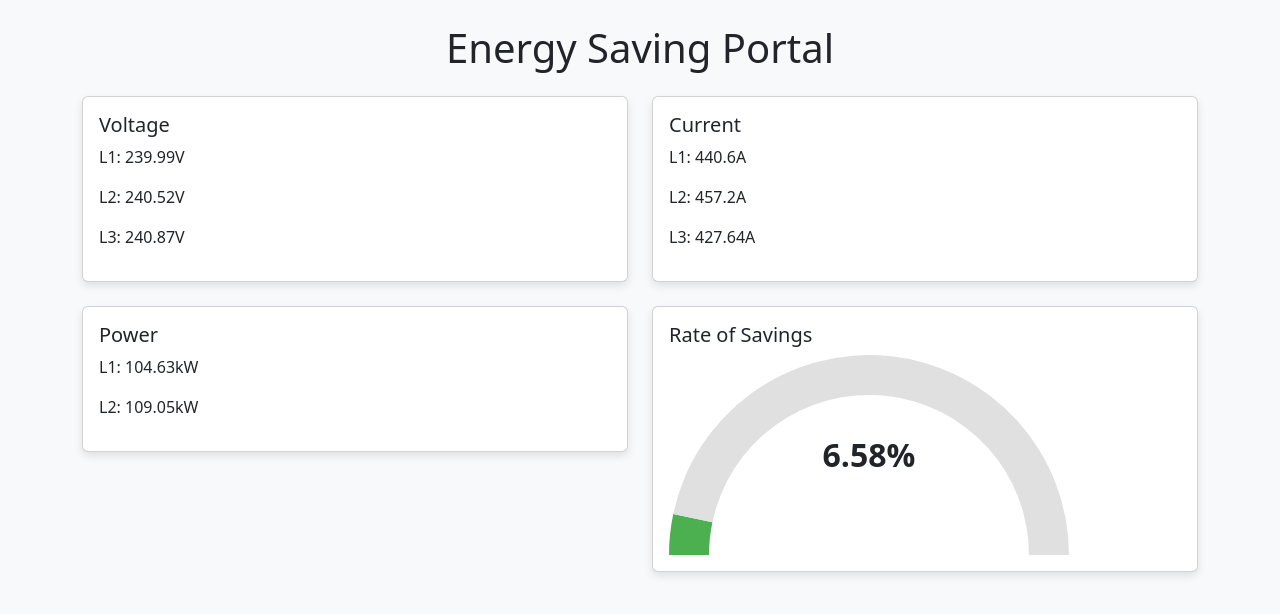
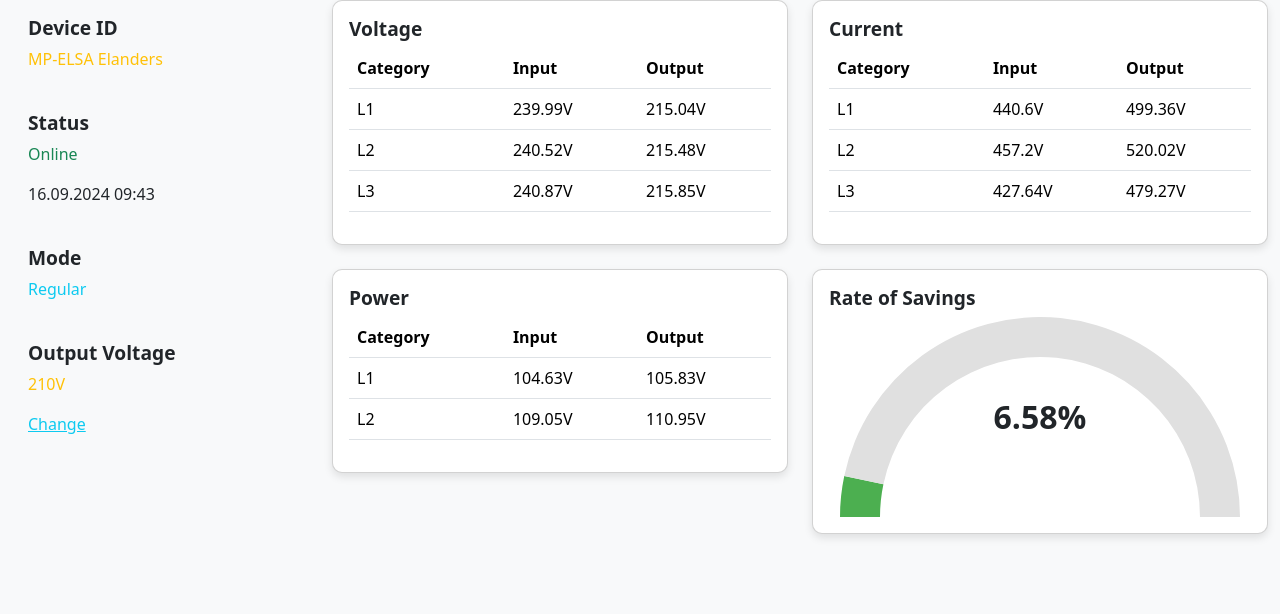
Before and after one commit to shinydidde/energy-saving-portal, a Next.js app: page / in a window 1280 px wide. Shown: the top 614 px of the page. Built offline with nearby package versions, Linux system fonts and the light colour scheme.

Commit message:
line chart and tables added

```diff
--- a/components/Dashboard.tsx
+++ b/components/Dashboard.tsx
@@ -1,103 +1,51 @@
 // components/Dashboard.tsx
-import React, { useEffect, useState } from 'react';
-import axios from 'axios';
+import React from 'react';
+import Sidebar from './Sidebar';
+import MetricCard from './MetricCard';
 import GaugeChart from './GaugeChart';
 
-interface Voltage {
-  L1: number;
-  L2: number;
-  L3: number;
-}
+export default function Dashboard() {
+  const voltageMetrics = [
+    { name: 'L1', input: 239.99, output: 215.04 },
+    { name: 'L2', input: 240.52, output: 215.48 },
+    { name: 'L3', input: 240.87, output: 215.85 },
+  ];
 
-interface Current {
-  L1: number;
-  L2: number;
-  L3: number;
-}
+  const currentMetrics = [
+    { name: 'L1', input: 440.60, output: 499.36 },
+    { name: 'L2', input: 457.20, output: 520.02 },
+    { name: 'L3', input: 427.64, output: 479.27 },
+  ];
 
-interface Power {
-  L1: number;
-  L2: number;
-}
-
-interface Data {
-  voltage?: Voltage;
-  current?: Current;
-  power?: Power;
-  rate_of_savings?: number;
-}
-
-export default function Dashboard() {
-  const [data, setData] = useState<Data>({});
-
-  useEffect(() => {
-    axios.get('/api/data').then((response) => setData(response.data));
-  }, []);
+  const powerMetrics = [
+    { name: 'L1', input: 104.63, output: 105.83 },
+    { name: 'L2', input: 109.05, output: 110.95 },
+  ];
 
   return (
-    <div className="container mt-4">
-      <h1 className="text-center mb-4">Energy Saving Portal</h1>
-
+    <div className="container-fluid">
+      <div className="row">
+        <div className="col-md-3">
+          <Sidebar />
+        </div>
+        <div className="col-md-9">
           <div className="row">
             <div className="col-md-6">
-          <div className="card mb-4">
-            <div className="card-body">
-              <h5 className="card-title">Voltage</h5>
-              {data.voltage ? (
-                <div>
-                  <p>L1: {data.voltage.L1}V</p>
-                  <p>L2: {data.voltage.L2}V</p>
-                  <p>L3: {data.voltage.L3}V</p>
+              <MetricCard title="Voltage" metrics={voltageMetrics} />
             </div>
-              ) : (
-                <p>Loading...</p>
-              )}
+            <div className="col-md-6">
+              <MetricCard title="Current" metrics={currentMetrics} />
             </div>
+            <div className="col-md-6">
+              <MetricCard title="Power" metrics={powerMetrics} />
             </div>
-        </div>
-
-        <div className="col-md-6">
-          <div className="card mb-4">
-            <div className="card-body">
-              <h5 className="card-title">Current</h5>
-              {data.current ? (
-                <div>
-                  <p>L1: {data.current.L1}A</p>
-                  <p>L2: {data.current.L2}A</p>
-                  <p>L3: {data.current.L3}A</p>
-                </div>
-              ) : (
-                <p>Loading...</p>
-              )}
-            </div>
-          </div>
-        </div>
-
-        <div className="col-md-6">
-          <div className="card mb-4">
-            <div className="card-body">
-              <h5 className="card-title">Power</h5>
-              {data.power ? (
-                <div>
-                  <p>L1: {data.power.L1}kW</p>
-                  <p>L2: {data.power.L2}kW</p>
-                </div>
-              ) : (
-                <p>Loading...</p>
-              )}
-            </div>
-          </div>
-        </div>
-
             <div className="col-md-6">
               <div className="card mb-4">
                 <div className="card-body">
                   <h5 className="card-title">Rate of Savings</h5>
-              {data.rate_of_savings !== undefined ? (
-                <GaugeChart savings={data.rate_of_savings} />
-              ) : (
-                <p>Loading...</p>
-              )}
+                  <GaugeChart savings={6.58} />
+                </div>
+              </div>
             </div>
           </div>
         </div>
--- a/components/GaugeChart.tsx
+++ b/components/GaugeChart.tsx
@@ -14,12 +14,12 @@ export default function GaugeChart({ savings }: GaugeChartProps) {
   const data = {
     datasets: [
       {
-        data: [savings, 100 - savings], // Savings and remaining percentage
-        backgroundColor: ['#4caf50', '#e0e0e0'], // Green and light grey
-        borderWidth: 0, // No borders
-        cutout: '80%', // The hole in the middle
-        rotation: -90, // Start the chart at the top
-        circumference: 180, // Only draw half the chart (180 degrees)
+        data: [savings, 100 - savings],
+        backgroundColor: ['#4caf50', '#e0e0e0'],
+        borderWidth: 0,
+        cutout: '80%',
+        rotation: -90,
+        circumference: 180,
       },
     ],
   };
@@ -28,15 +28,11 @@ export default function GaugeChart({ savings }: GaugeChartProps) {
     responsive: true,
     maintainAspectRatio: false,
     plugins: {
-      legend: {
-        display: false, // Hide the legend
-      },
-      tooltip: {
-        enabled: false, // Disable tooltips
-      },
+      legend: { display: false },
+      tooltip: { enabled: false },
     },
-    rotation: -90, // Start from the top
-    circumference: 180, // Half circle
+    rotation: -90,
+    circumference: 180,
   };
 
   return (
@@ -48,7 +44,6 @@ export default function GaugeChart({ savings }: GaugeChartProps) {
           top: '50%',
           left: '50%',
           transform: 'translate(-50%, -50%)',
-          textAlign: 'center',
           fontSize: '2rem',
           fontWeight: 'bold',
         }}
--- /dev/null
+++ b/components/MetricCard.tsx
@@ -0,0 +1,43 @@
+// components/MetricCard.tsx
+import React from 'react';
+import { useRouter } from 'next/router';
+
+interface MetricCardProps {
+  title: string;
+  metrics: { name: string, input: number, output: number }[];
+}
+
+export default function MetricCard({ title, metrics }: MetricCardProps) {
+  const router = useRouter();
+
+  const handleRowClick = (metricName: string) => {
+    // Navigate to the line chart page with the metric name as query
+    router.push(`/metric?name=${metricName}`);
+  };
+
+  return (
+    <div className="card mb-4">
+      <div className="card-body">
+        <h5 className="card-title">{title}</h5>
+        <table className="table table-hover">
+          <thead>
+            <tr>
+              <th>Category</th>
+              <th>Input</th>
+              <th>Output</th>
+            </tr>
+          </thead>
+          <tbody>
+            {metrics.map((metric, index) => (
+              <tr key={index} onClick={() => handleRowClick(metric.name)}>
+                <td>{metric.name}</td>
+                <td>{metric.input}V</td>
+                <td>{metric.output}V</td>
+              </tr>
+            ))}
+          </tbody>
+        </table>
+      </div>
+    </div>
+  );
+}
--- /dev/null
+++ b/components/Sidebar.tsx
@@ -0,0 +1,27 @@
+// components/Sidebar.tsx
+import React from 'react';
+
+export default function Sidebar() {
+  return (
+    <div className="d-flex flex-column bg-light p-3 h-100">
+      <div className="mb-4">
+        <h5>Device ID</h5>
+        <p className="text-warning">MP-ELSA Elanders</p>
+      </div>
+      <div className="mb-4">
+        <h5>Status</h5>
+        <p className="text-success">Online</p>
+        <p>16.09.2024 09:43</p>
+      </div>
+      <div className="mb-4">
+        <h5>Mode</h5>
+        <p className="text-info">Regular</p>
+      </div>
+      <div className="mb-4">
+        <h5>Output Voltage</h5>
+        <p className="text-warning">210V</p>
+        <a href="#" className="text-info">Change</a>
+      </div>
+    </div>
+  );
+}
--- a/styles/globals.css
+++ b/styles/globals.css
@@ -1,7 +1,34 @@
-/* styles/globals.css */
 body {
   background-color: #f8f9fa;
 }
+
 .card {
+  border-radius: 10px;
   box-shadow: 0 4px 8px rgba(0, 0, 0, 0.1);
 }
+
+h5 {
+  font-size: 1.2rem;
+  font-weight: bold;
+}
+
+.table-hover tbody tr:hover {
+  background-color: #f0f0f0;
+  cursor: pointer;
+}
+
+.doughnut-container {
+  position: relative;
+  height: 200px;
+  width: 400px;
+  margin: auto;
+}
+
+.center-text {
+  position: absolute;
+  top: 50%;
+  left: 50%;
+  transform: translate(-50%, -50%);
+  font-size: 24px;
+  font-weight: bold;
+}
```
Also changed, not shown: components/LineChart.tsx (added, +115 -0 lines), pages/metric.tsx (added, +31 -0 lines). Lines whose indentation alone changed are shown as unchanged.
